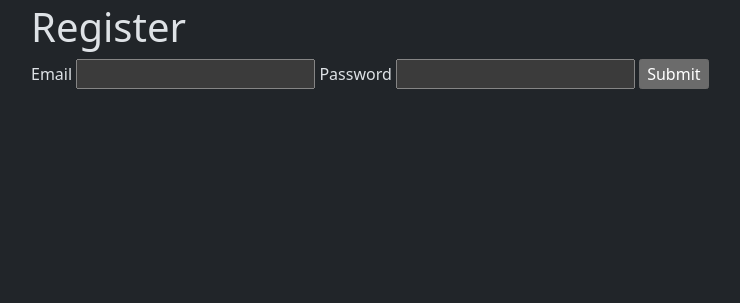
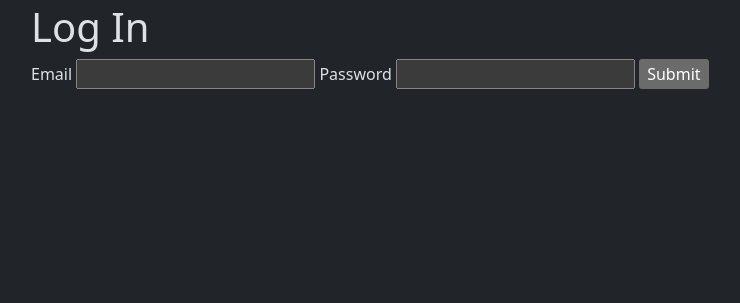
Before and after one commit to shan9581/internship-tracker, a Flask app: page /login in a window 1280 px wide. Shown: the part 53-356 px from the top of the page, without its empty margins (51-791 px from the left). Run offline with Flask 3, Linux system fonts and the light colour scheme.

Commit message:
fixed a bug where the log in page was labeled register

```diff
--- a/mainProject/templates/login.html
+++ b/mainProject/templates/login.html
@@ -1,6 +1,6 @@
 {% extends "layout.html" %}
 {% block content %}
-    <h1> Register</h1>
+    <h1> Log In</h1>
     <form method="POST" action="">
         {{form.hidden_tag()}}
 
```
